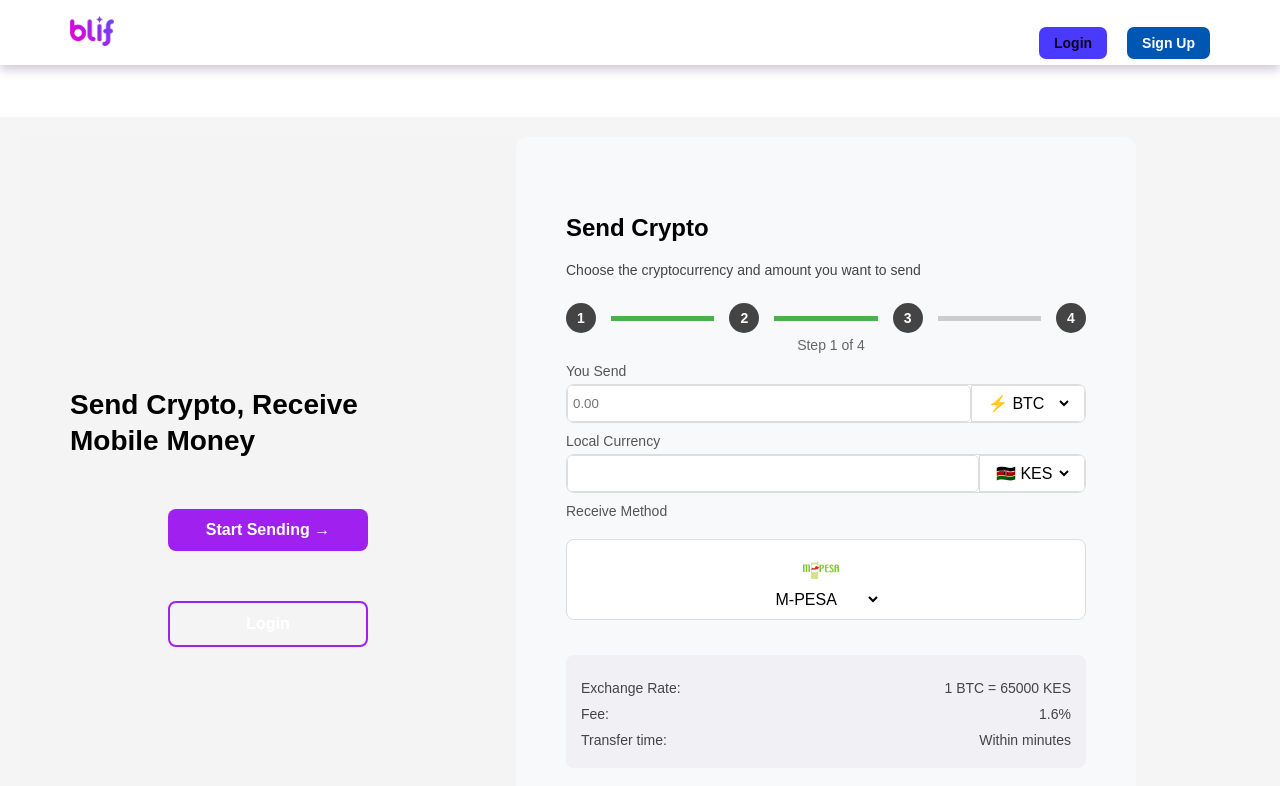
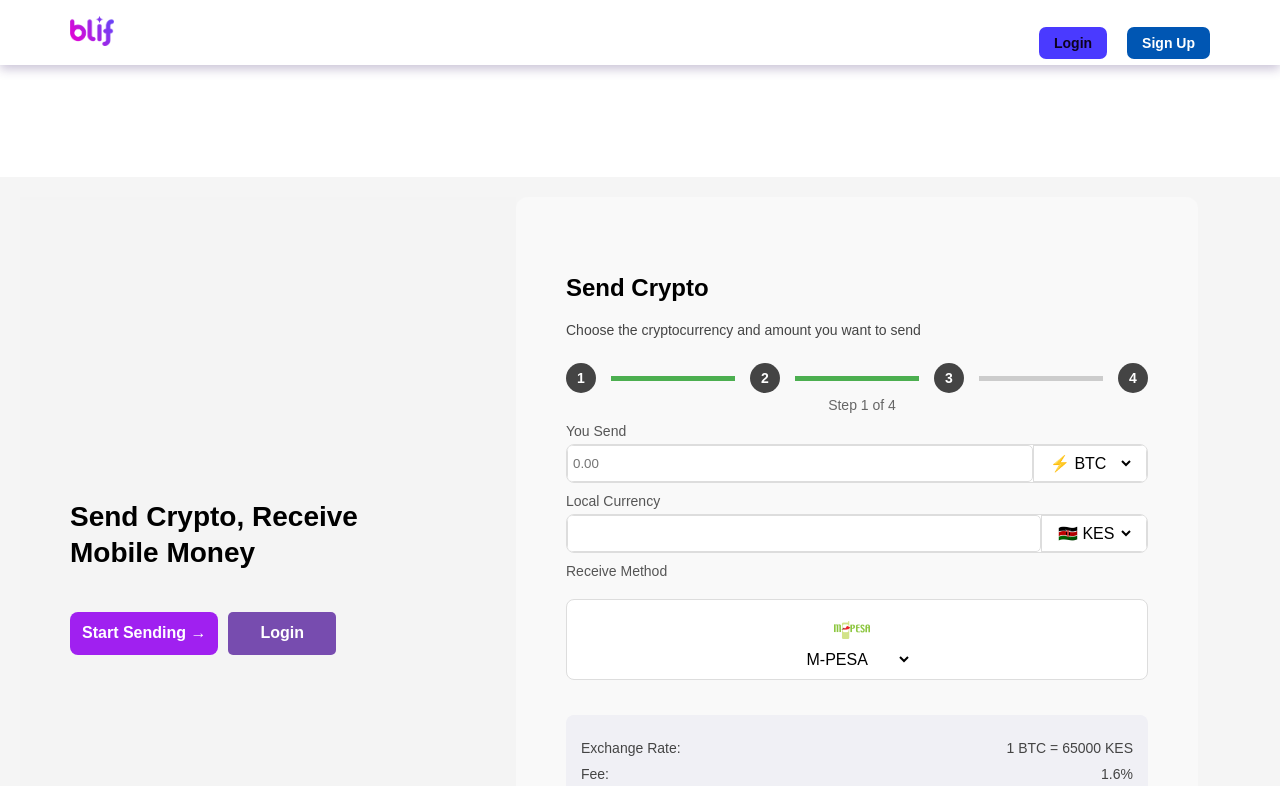
Before and after one commit to emmanuelronoh/Crypto_offramping-frontend, a React (Vite) app: page / in a window 1280 px wide. Shown: the top 786 px of the page. Built offline with nearby package versions, Linux system fonts and the light colour scheme.

Commit message:
styling the site

```diff
--- a/src/App.css
+++ b/src/App.css
@@ -15,7 +15,7 @@ footer {
 }
 
 .main-content {
-  margin-top: 20px; /* Adds space before reaching the main content */
+  margin-top: 80px; /* Adds space before reaching the main content */
   font-family: Arial, Helvetica, sans-serif;
 }
 
--- a/src/components/common/ContactUs.css
+++ b/src/components/common/ContactUs.css
@@ -129,9 +129,6 @@
       color: white;
     }
 
-    button:hover {
-      background-color: #8000ff;
-    }
 
     footer {
       color: #bbb;
--- a/src/components/pages/Home/Hero-section.css
+++ b/src/components/pages/Home/Hero-section.css
@@ -71,40 +71,30 @@
 
   /* Sidebar Heading */
   .sidebar h1 {
-    font-size: 28px;
+    font-size: 20px;
     font-weight: bold;
     line-height: 1.3;
   }
 
 
   /* Buttons */
-  .buttons {
-    margin-top: 30px;
-  }
-
-  .start-btn, .login-btn {
-    display: block;
-    width: 200px;
-    padding: 12px;
-    font-size: 16px;
-    border-radius: 8px;
-    cursor: pointer;
-    text-align: center;
-    text-decoration: none;
+  .buttons-send {
+    display: flex !important;
+    gap: 10px !important; /* Adds space between buttons */
+    margin-top: 20px !important;
   }
 
   .start-btn {
-    background: #a020f0;
-    color: #fff;
-    border: none;
+    padding: 10px; /* Adjust padding for a smaller size */
+    font-size: 14px; /* Reduce font size */
+    border-radius: 6px; /* Adjust border radius */
+    background-color: #6b70ca;
   }
-  .login-btn {
-    background: none;
-    color: #fff;
-    border: none;
-    border: 2px solid #a020f0;
+  .login-btn-send {
+    background-color: none;
+  }
 
-  }
+
 
   /* Receive Money Icons */
   .receive-icon {
@@ -120,8 +110,8 @@
   }
 
 /* Default (Dark Mode) */
-  .send-container {
-    width: 50%;
+.send-container-1 {
+  width: 55%;
   padding: 50px;
   background: #12132a;
   border-radius: 12px;
@@ -129,7 +119,17 @@
   flex-direction: column;
   justify-content: center;
   color: #fff;
+  transition: background 0.3s ease, color 0.3s ease;
 }
+
+/* Light Mode */
+@media (prefers-color-scheme: light) {
+  .send-container-1 {
+    background: #f9f9f9; /* Light background */
+    color: #12132a; /* Dark text for contrast */
+  }
+}
+
 
   /* Light Mode */
   @media (prefers-color-scheme: light) {
@@ -260,18 +260,27 @@
     font-size: 14px;
   }
 
-  /* Continue Button */
   .continue-btn {
+    display: flex;
+    align-items: center;
+    justify-content: center; /* Centers text and icon */
     width: 100%;
     padding: 12px;
     font-size: 16px;
-    background: #a020f0;
+    background: #a020f0; /* Same purple shade */
     border: none;
     color: white;
     border-radius: 8px;
     cursor: pointer;
     margin-top: 20px;
+    font-weight: bold;
+    gap: 8px; /* Space between text and icon */
   }
+
+  .continue-btn i {
+    font-size: 18px; /* Adjust icon size */
+  }
+
 
   /* Light Mode */
   @media (prefers-color-scheme: light) {
--- a/src/components/pages/Home/Home.jsx
+++ b/src/components/pages/Home/Home.jsx
@@ -323,7 +323,7 @@ const Home = () => {
 
 
   const handleContinue = () => {
-    if (!amount || !coin ) {
+    if (!amount || !coin) {
       setError("Please enter an amount, and select a cryptocurrency.");
       return;
     }
@@ -358,16 +358,14 @@ const Home = () => {
       {/* Sidebar Section */}
       <div className="sidebar">
         <h1>Send Crypto, Receive <br /> Mobile Money</h1>
-        <div className="buttons">
+        <div className="buttons-send">
           <button className="start-btn">Start Sending →</button>
+          <button className="login-btn-send">Login</button>
         </div>
-        <div className="buttons">
-           <button className="login-btn">Login</button>
-         </div>
       </div>
 
       {/* Send Crypto Form */}
-      <div className="send-container">
+      <div className="send-container-1">
         <h2>Send Crypto</h2>
         <p>Choose the cryptocurrency and amount you want to send</p>
 
--- a/src/components/transactions/RecipientDetails.css
+++ b/src/components/transactions/RecipientDetails.css
@@ -9,6 +9,16 @@
     margin: auto;
     text-align: center;
     transition: all 0.3s ease-in-out;
+  }
+
+  .error-text {
+    color: red !important;
+    font-size: 14px;
+    margin-top: 5px;
+  }
+
+  .error-border {
+    border: 1px solid red;
   }
 
   /* Dark Mode */
@@ -178,8 +188,11 @@
     border: none;
     cursor: pointer;
     transition: all 0.3s ease-in-out;
-    margin-left: 200px;
-  }
+    width: 100%; /* Make it responsive */
+    margin-left: 0; /* Remove fixed margin */
+    text-align: center;
+}
+
 
   .next-btn:hover {
     background-color: #5533cc;
--- a/src/components/transactions/SendMoney.jsx
+++ b/src/components/transactions/SendMoney.jsx
@@ -53,7 +53,7 @@ const SendMoney = () => {
         </div>
 
         <div className="buttons">
-          <button className="back-btn" onClick={() => navigate("/transfer-portal")}> Back</button>
+          <button className="back-btn" onClick={() => navigate("/recipient")}> Back</button>
           <button className="send-btn" onClick={() => navigate("/entering-phone-number")}>
             I've Sent the Crypto <IoArrowForwardOutline />
           </button>
@@ -64,52 +64,3 @@ const SendMoney = () => {
 };
 
 export default SendMoney;
-
-
-// import "./SendMoney.css";
-
-// const SendMoney = () => {
-//   return (
-//     <div className="send-money-container">
-//       <h1 className="title">Send Money</h1>
-//       <p className="subtitle">Convert crypto to mobile money in a few simple steps</p>
-
-//       <div className="progress-container">
-//         <div className="progress-step completed">1</div>
-//         <div className="progress-line active"></div>
-//         <div className="progress-step active">2</div>
-//         <div className="progress-line"></div>
-//         <div className="progress-step">3</div>
-//       </div>
-//       <p className="step-indicator">Step 2 of 3</p>
-
-//       <div className="send-crypto-card">
-//         <h2>Send Crypto</h2>
-//         <p>Choose the cryptocurrency and amount you want to send</p>
-
-//         <div className="info-box">
-//           <p className="label">You send</p>
-//           <p className="value">0.0023 <span className="crypto">BTC</span></p>
-//         </div>
-
-//         <div className="info-box">
-//           <p className="label">They Get</p>
-//           <p className="value">1,28,590 <span className="currency">KES</span></p>
-//         </div>
-
-//         <div className="exchange-details">
-//           <p>Exchange Rate: <span>1 BTC = 65,000 KES</span></p>
-//           <p>Fee: <span>1.6%</span></p>
-//           <p>Transfer time: <span>Within minutes</span></p>
-//         </div>
-
-//         <div className="button-group">
-//           <button className="back-btn">Back</button>
-//           <button className="confirm-btn">I've Sent the Crypto →</button>
-//         </div>
-//       </div>
-//     </div>
-//   );
-// };
-
-// export default SendMoney;
--- a/src/components/transactions/TransferPortal.jsx
+++ b/src/components/transactions/TransferPortal.jsx
@@ -18,8 +18,8 @@ const Home = () => {
 
 
   const handleContinue = () => {
-    if (!amount || !coin ) {
-      setError("Please enter an amount, and select a cryptocurrency.");
+    if (!amount || !coin) {
+      setError("Please enter an amount and select a cryptocurrency.");
       return;
     }
     if (parseFloat(amount) <= 0) {
@@ -27,18 +27,17 @@ const Home = () => {
       return;
     }
 
-
     setError("");
 
-    navigate("/send-money", {
+    navigate("/recipient", {
       state: {
         amount,
         currency,
-        exchangeRate: exchangeRates[currency],
+        exchangeRate: exchangeRates[currency], // Ensure exchangeRate is correctly derived
         recipientName,
         coin,
         receiveMethod
-      },
+      }
     });
   };
 
@@ -53,11 +52,10 @@ const Home = () => {
       {/* Sidebar Section */}
       <div className="sidebar">
         <h1>Send Crypto, Receive <br /> Mobile Money</h1>
-        <div className="buttons">
+        <div className="buttons-1">
           <button className="start-btn">Start Sending →</button>
         </div>
       </div>
-
       {/* Send Crypto Form */}
       <div className="send-container">
         <h2>Send Crypto</h2>
--- a/src/components/transactions/home.css
+++ b/src/components/transactions/home.css
@@ -84,7 +84,6 @@
 
 .start-btn, .login-btn {
   display: block;
-  width: 200px;
   padding: 12px;
   font-size: 16px;
   border-radius: 8px;
@@ -97,6 +96,7 @@
   background: #a020f0;
   color: #fff;
   border: none;
+  justify-content: left !important;
 }
 
 /* Receive Money Icons */
@@ -122,7 +122,6 @@
   flex-direction: column;
   justify-content: center;
   color: #fff;
-
 }
 
 /* Light Mode */
@@ -390,7 +389,7 @@ p {
   .buttons {
     display: flex;
     flex-direction: column;
-    align-items: center;
+    align-items: left;
   }
 
   .start-btn, .login-btn {
```
Also changed, not shown: src/components/transactions/RecipientDetails.jsx (+83 -7 lines). Lines whose indentation alone changed are shown as unchanged.
